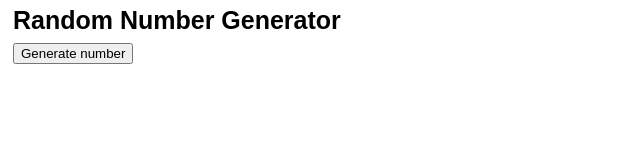
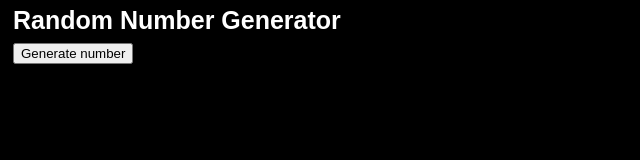
Before and after one commit to infinitepower18/randomnumber-tauri, a website: page ui/index.html in a window 1280 px wide. Shown: the whole page, without its empty margins (0-640 px from the left). Drawn offline with Linux system fonts and the dark colour scheme.

Commit message:
dark mode

```diff
--- a/ui/index.html
+++ b/ui/index.html
@@ -17,6 +17,12 @@
     * {
       margin-top: 3px;
     }
+    @media (prefers-color-scheme: dark) {
+      body {
+        background-color: black;
+        color: white;
+      }
+    }
   </style>
   <body>
     <h1 style="font-size: 25px">Random Number Generator</h1>
```
